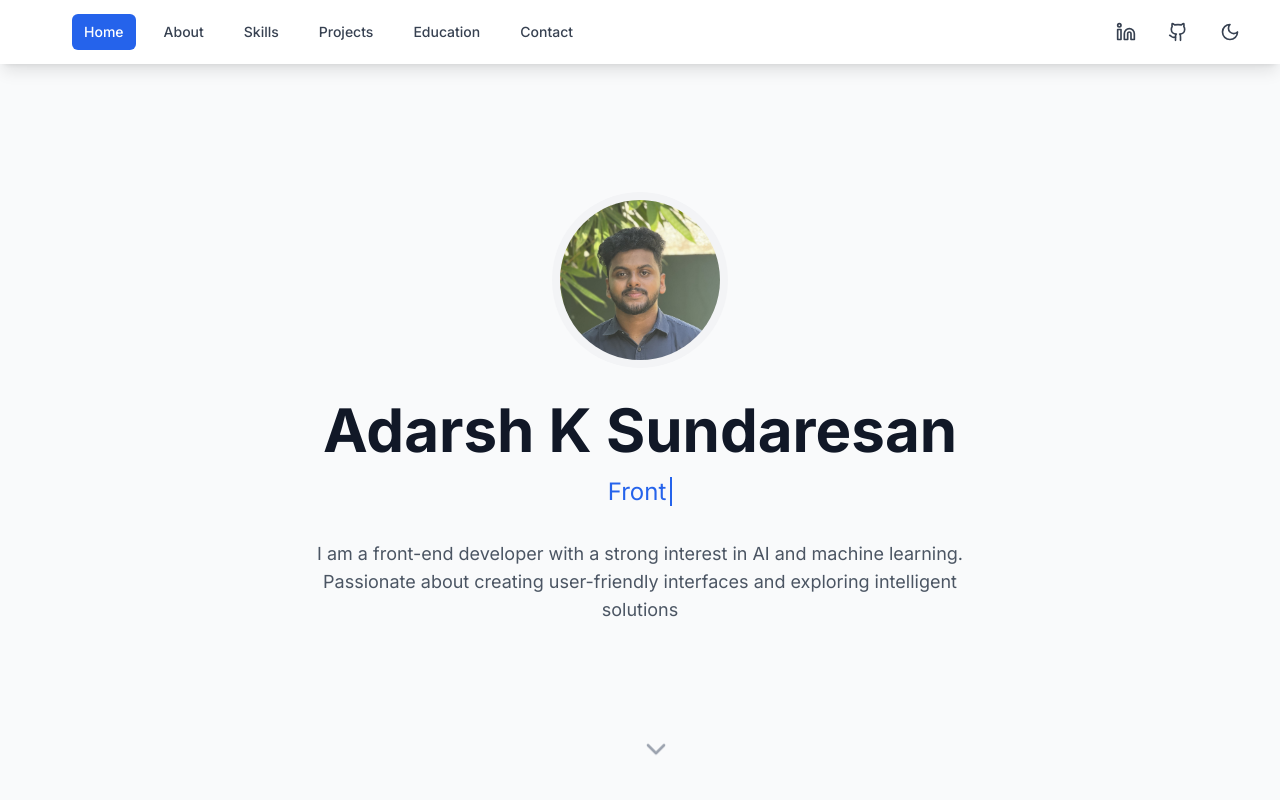
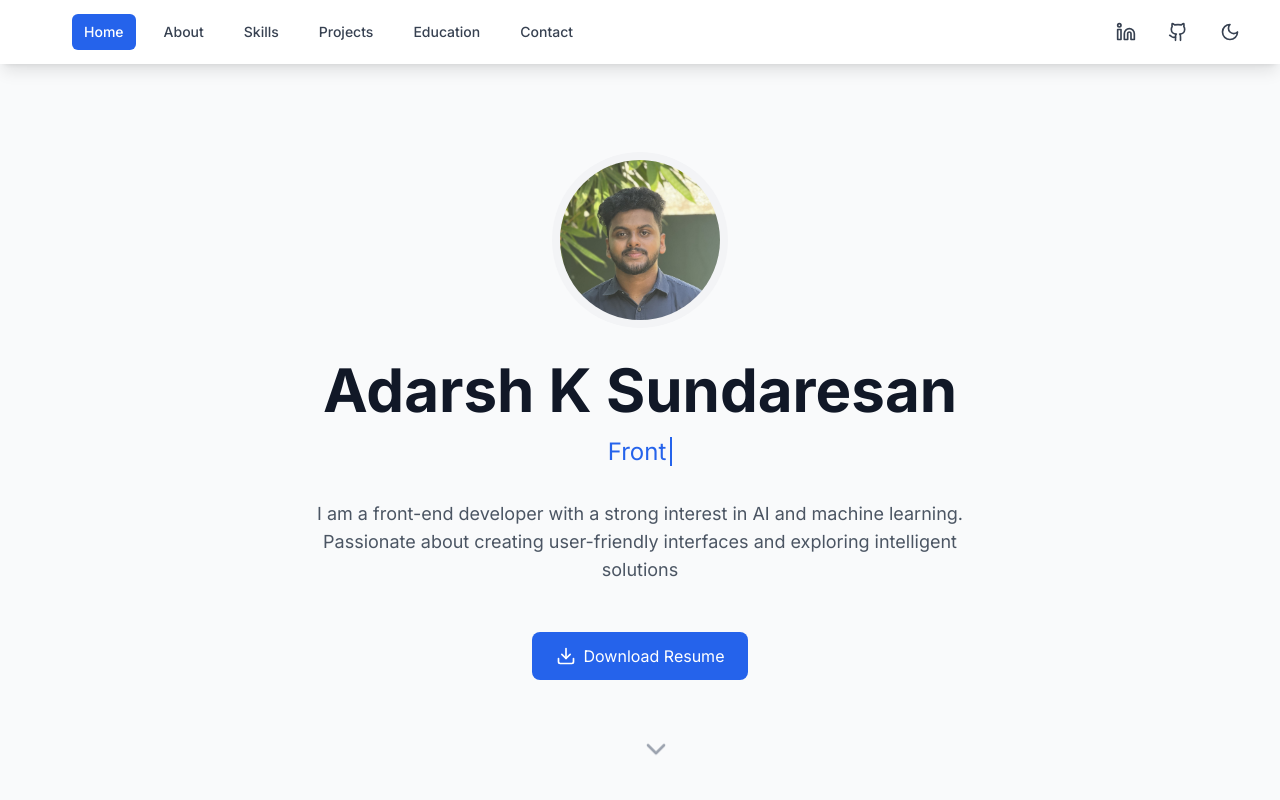
Before and after one commit to adarshks1238/portfolio, a React (Vite) app: page / in a window 1280 px wide. Shown: the top 800 px of the page. Built offline with nearby package versions, Linux system fonts and the light colour scheme.

Commit message:
resume section added

```diff
--- a/src/components/Home.tsx
+++ b/src/components/Home.tsx
@@ -70,9 +70,20 @@ const Home: React.FC = () => {
           </div>
 
           <p className="text-lg text-gray-600 dark:text-gray-300 mb-12 max-w-2xl mx-auto">
-           I am a front-end developer with a strong interest in AI and machine learning.
-           Passionate about creating user-friendly interfaces and exploring intelligent solutions
+            I am a front-end developer with a strong interest in AI and machine learning.
+            Passionate about creating user-friendly interfaces and exploring intelligent solutions
           </p>
+
+          <div className="flex justify-center mb-8">
+            <a
+              href="/src/components/doc/resume.pdf"
+              download
+              className="inline-flex items-center px-6 py-3 bg-blue-600 text-white dark:text-white hover:bg-blue-700 dark:hover:bg-blue-500 rounded-lg transition-colors"
+            >
+              <Download className="mr-2" size={20} />
+              Download Resume
+            </a>
+          </div>
         </div>
 
         <div className="absolute bottom-8 left-1/2 transform -translate-x-1/2 animate-bounce">
```
Also changed, not shown: 1 other file (tests, documents, lock files or other folders).
